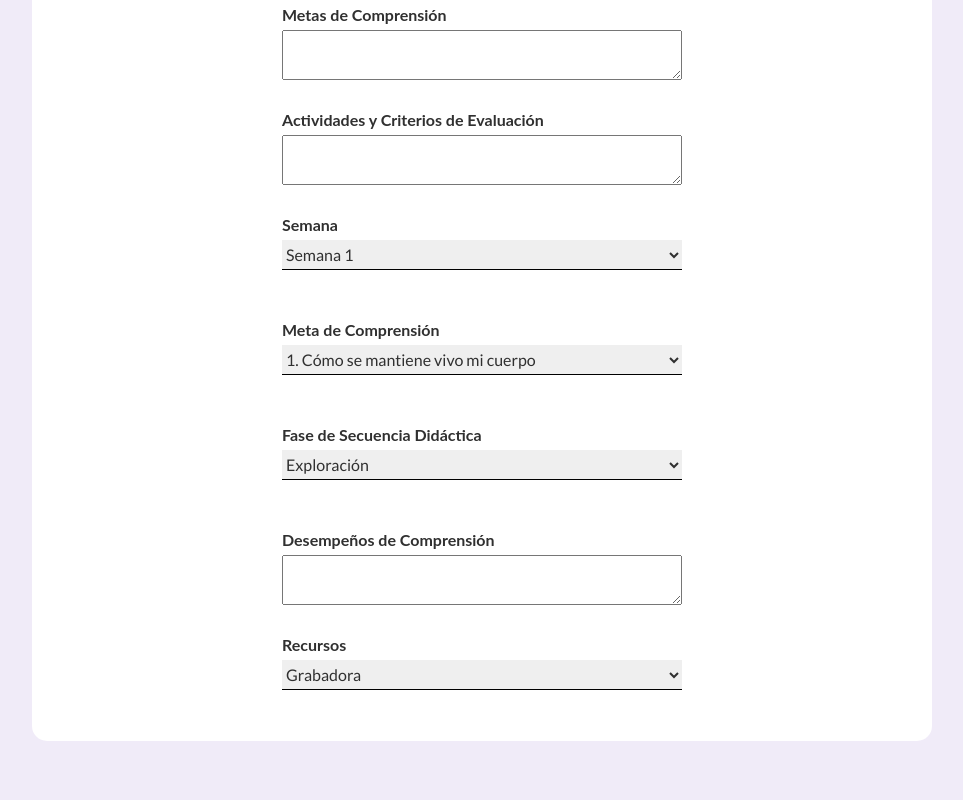
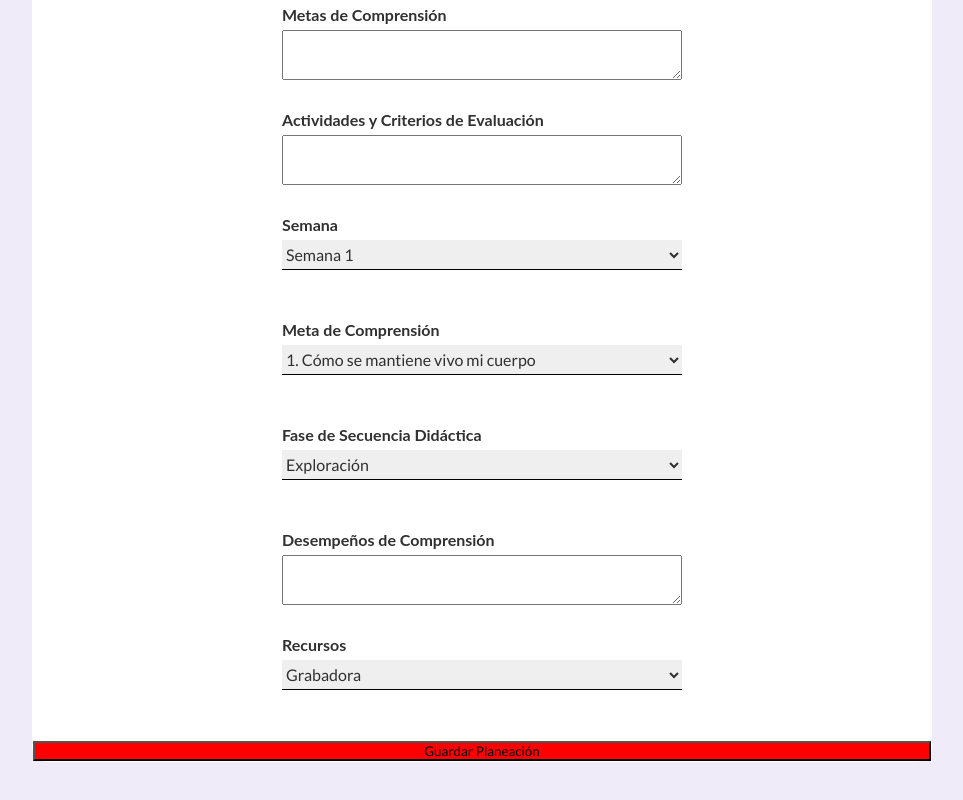
Before and after one commit to JDavid80/GCC, a plain HTML site: page index.html in a window 1280 px wide. Shown: the part 870-1670 px from the top of the page, without its empty margins (283-1246 px from the left). Drawn offline with Linux system fonts and the light colour scheme; a web font is replaced by a local one.

Commit message:
colores form

```diff
--- a/css/planeacion-pedagogia.css
+++ b/css/planeacion-pedagogia.css
@@ -17,7 +17,7 @@ body {
     position: fixed;
     height: 100vh;
     width: 250px;
-    background-color: rgb(53,104,167);
+    background-color: rgb(0,123,255);
 }
 .main-nav-hidden {
     grid-area: main-nav-hidden;
@@ -184,6 +184,7 @@ textarea {
 .txt-asignatura {
     grid-area: txt-asignatura;
     text-align: left;
+    background-color: white;
 }
 .lbl-orientador {
     grid-area: lbl-orientador;
@@ -264,6 +265,12 @@ textarea {
 .txt-recursos {
     grid-area: txt-recursos;
 }
+.boton-guardar {
+    width: 100%;
+    background-color: red;
+    border-
+    height: 55px;
+}
 @media only screen and (max-width: 1000px) {
     .main-content {
         display: grid;
--- a/index.html
+++ b/index.html
@@ -107,6 +107,9 @@
                         <option value="recurso3">Cobija</option>
                     </select>
                 </div>
+                <div class="div-boton-guardar">
+                    <input class="boton-guardar" type="button" value="Guardar Planeación">
+                </div>
             </form>
         </div>
     </div>
```
